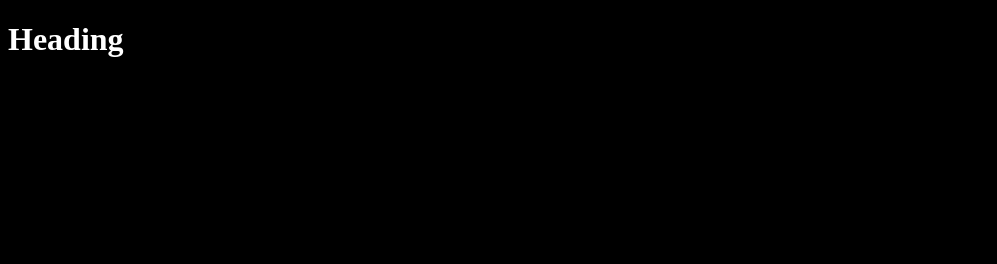
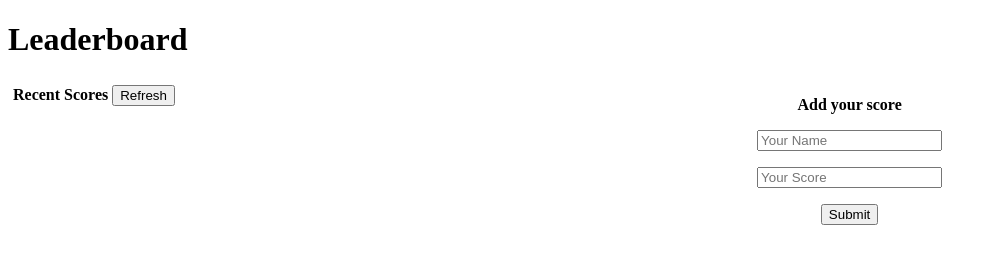
Before and after one commit to newhorizon-tech/leaderboard, a website built with webpack: page src/index.html in a window 1280 px wide. Shown: the whole page, without its empty margins (0-997 px from the left). Built offline with nearby package versions, Linux system fonts and the light colour scheme.

Commit message:
Add HTML markup with minimal styling

```diff
--- a/src/index.html
+++ b/src/index.html
@@ -4,9 +4,22 @@
   <meta charset="UTF-8">
   <meta name="viewport" content="width=device-width, initial-scale=1.0">
   <meta http-equiv="X-UA-Compatible" content="ie=edge">
-  <title>Test</title>
+  <title>Leaderboard</title>
 </head>
 <body>
-   <h1>Heading</h1>
+   <h1>Leaderboard</h1>
+   <div id="scores">
+     <div id="display">
+       <div id="title"> <span class="title"> Recent Scores</span> <button> Refresh </button> </div>
+         <ul id="list"></ul>
+     </div>
+     <div id="add-score">
+       <span class="title" > Add your score </span>
+       <input id="name" placeholder="Your Name">
+       <input id="score" placeholder="Your Score">
+       <button id="submit">Submit</button>
+     </div>
+
+   </div>
 </body>
 </html>
--- a/src/style.scss
+++ b/src/style.scss
@@ -1,6 +1,36 @@
-$custom-color: black;
 
-html {
-  background: $custom-color;
-  color: white;
+
+ul {
+  padding: 0;
+  list-style-type: none;
 }
+
+li {
+  border: 1px solid;
+  padding: 5px;
+}
+
+#scores {
+  display: flex;
+  flex-direction: row;
+}
+
+#display {
+  margin: 5px;
+  width: 50%;
+}
+
+#add-score {
+  width: 30%;
+  align-items: center;
+  display: flex;
+  flex-direction: column;
+  margin-left: 10px;
+  * {
+    margin-top: 16px;
+  }
+}
+
+.title {
+  font-weight:bold;
+}
```
